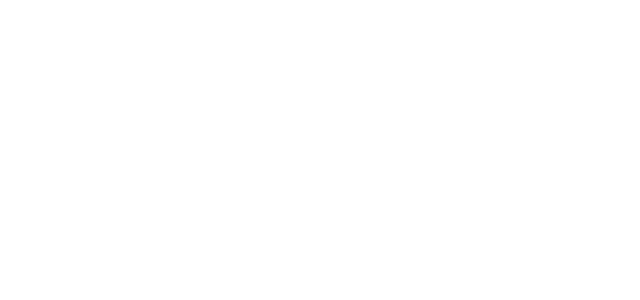
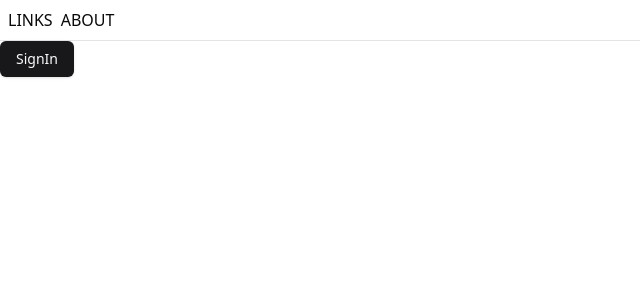
Before and after one commit to aramjs/nCloneApp, a React (Vite) app: page /sign-in in a window 1280 px wide. Before the commit this address led to /. Shown: the top 300 px of the page, without its empty margins (0-640 px from the left). Built offline with nearby package versions, Linux system fonts and the light colour scheme.

Commit message:
tanstack/router

```diff
--- a/package.json
+++ b/package.json
@@ -13,6 +13,7 @@
   "dependencies": {
     "@radix-ui/react-icons": "^1.3.0",
     "@radix-ui/react-slot": "^1.1.0",
+    "@tanstack/react-router": "^1.58.9",
     "class-variance-authority": "^0.7.0",
     "clsx": "^2.1.1",
     "lucide-react": "^0.446.0",
--- a/src/App.tsx
+++ b/src/App.tsx
@@ -3,7 +3,7 @@
 import { Router } from "./router";
 
 function App() {
-  const [isAuthenticated, setIsAuthenticated] = useState(true);
+  const [isAuthenticated, setIsAuthenticated] = useState(false);
 
   const contextValue = useMemo<IAuthContext>(
     () => ({
--- /dev/null
+++ b/src/components/Navigation.tsx
@@ -0,0 +1,20 @@
+import { ROUTES } from "@/types/enums";
+import { Link, Outlet } from "@tanstack/react-router";
+
+export function Navigation() {
+  return (
+    <>
+      <div className="p-2 flex gap-2">
+        <Link to={ROUTES.LINK_LIST} className="[&.active]:font-bold">
+          LINKS
+        </Link>
+        <Link to="/about" className="[&.active]:font-bold">
+          ABOUT
+        </Link>
+      </div>
+      <hr />
+      <Outlet />
+      {/* <TanStackRouterDevtools /> */}
+    </>
+  );
+}
--- a/src/pages/Home.tsx
+++ b/src/pages/Home.tsx
@@ -1,11 +1,20 @@
+import { Navigation } from "@/components/Navigation";
 import { useAuth } from "@/contexts";
 import { ROUTES } from "@/types/enums";
-import { Navigate, Outlet } from "react-router-dom";
+import { useNavigate } from "@tanstack/react-router";
+import { useEffect } from "react";
 
 export function Home() {
+  const navigate = useNavigate();
   const { isAuthenticated } = useAuth();
 
-  console.log("isAuthenticated", { isAuthenticated });
+  useEffect(() => {
+    if (isAuthenticated) {
+      navigate({ to: ROUTES.LINK_LIST });
+    } else {
+      navigate({ to: ROUTES.SIGN_IN });
+    }
+  }, [isAuthenticated, navigate]);
 
-  return isAuthenticated ? <Outlet /> : <Navigate to={ROUTES.SIGN_IN} />;
+  return <Navigation />;
 }
--- /dev/null
+++ b/src/pages/LinkList.tsx
@@ -0,0 +1,3 @@
+export function LinkList() {
+  return <div>LinkList ha</div>;
+}
--- a/src/pages/SignIn.tsx
+++ b/src/pages/SignIn.tsx
@@ -1,21 +1,8 @@
 import { Button } from "@/components/ui/button";
 import { useAuth } from "@/contexts";
-import { ROUTES } from "@/types/enums";
-import { useEffect } from "react";
-import { useNavigate } from "react-router-dom";
 
 export function SignIn() {
   const { signIn } = useAuth();
 
-  const navigate = useNavigate();
-  const { isAuthenticated } = useAuth();
-
-  useEffect(() => {
-    // in case we try to open this route when the user is already authenticated
-    if (isAuthenticated) {
-      navigate(ROUTES.HOME);
-    }
-  }, [isAuthenticated, navigate]);
-
   return <Button onClick={signIn}>SignIn</Button>;
 }
--- a/src/pages/index.ts
+++ b/src/pages/index.ts
@@ -1,2 +1,3 @@
 export * from "./Home";
+export * from "./LinkList";
 export * from "./SignIn";
--- a/src/router.tsx
+++ /dev/null
@@ -1,27 +0,0 @@
-import { createBrowserRouter, RouterProvider } from "react-router-dom";
-import { ROUTES } from "./types/enums";
-import { Home, SignIn } from "./pages";
-
-const Loader = () => <div>Loading...</div>;
-
-export function Router() {
-  const router = createBrowserRouter([
-    {
-      path: ROUTES.HOME,
-      element: <Home />,
-      children: [
-        {
-          path: ROUTES.LINK_LIST,
-          element: <div>{ROUTES.LINK_LIST}</div>,
-          loader: Loader,
-        },
-      ],
-    },
-    {
-      path: ROUTES.SIGN_IN,
-      element: <SignIn />,
-    },
-  ]);
-
-  return <RouterProvider router={router} />;
-}
--- /dev/null
+++ b/src/router/index.tsx
@@ -0,0 +1,6 @@
+import { RouterProvider } from "@tanstack/react-router";
+import { router } from "./routes";
+
+export function Router() {
+  return <RouterProvider router={router} />;
+}
--- /dev/null
+++ b/src/router/routes.tsx
@@ -0,0 +1,43 @@
+import { Home, LinkList, SignIn } from "@/pages";
+import { ROUTES } from "@/types/enums";
+import {
+  createRootRoute,
+  createRoute,
+  createRouter,
+} from "@tanstack/react-router";
+
+const rootRoute = createRootRoute({
+  component: () => <Home />,
+});
+
+// authenticated
+const linksRoute = createRoute({
+  getParentRoute: () => rootRoute,
+  path: ROUTES.LINK_LIST,
+  component: () => <LinkList />,
+});
+
+const aboutRoute = createRoute({
+  getParentRoute: () => rootRoute,
+  path: "/about",
+  component: function About() {
+    return <div className="p-2">Hello from About!</div>;
+  },
+});
+
+// unauthenticated
+const signInRoute = createRoute({
+  getParentRoute: () => rootRoute,
+  path: ROUTES.SIGN_IN,
+  component: () => <SignIn />,
+});
+
+const authenticatedRoutes = [linksRoute, aboutRoute];
+const unauthenticatedRoutes = [signInRoute];
+
+const routeTree = rootRoute.addChildren([
+  ...authenticatedRoutes,
+  ...unauthenticatedRoutes,
+]);
+
+export const router = createRouter({ routeTree });
```
Also changed, not shown: 2 other files (tests, documents, lock files or other folders).
